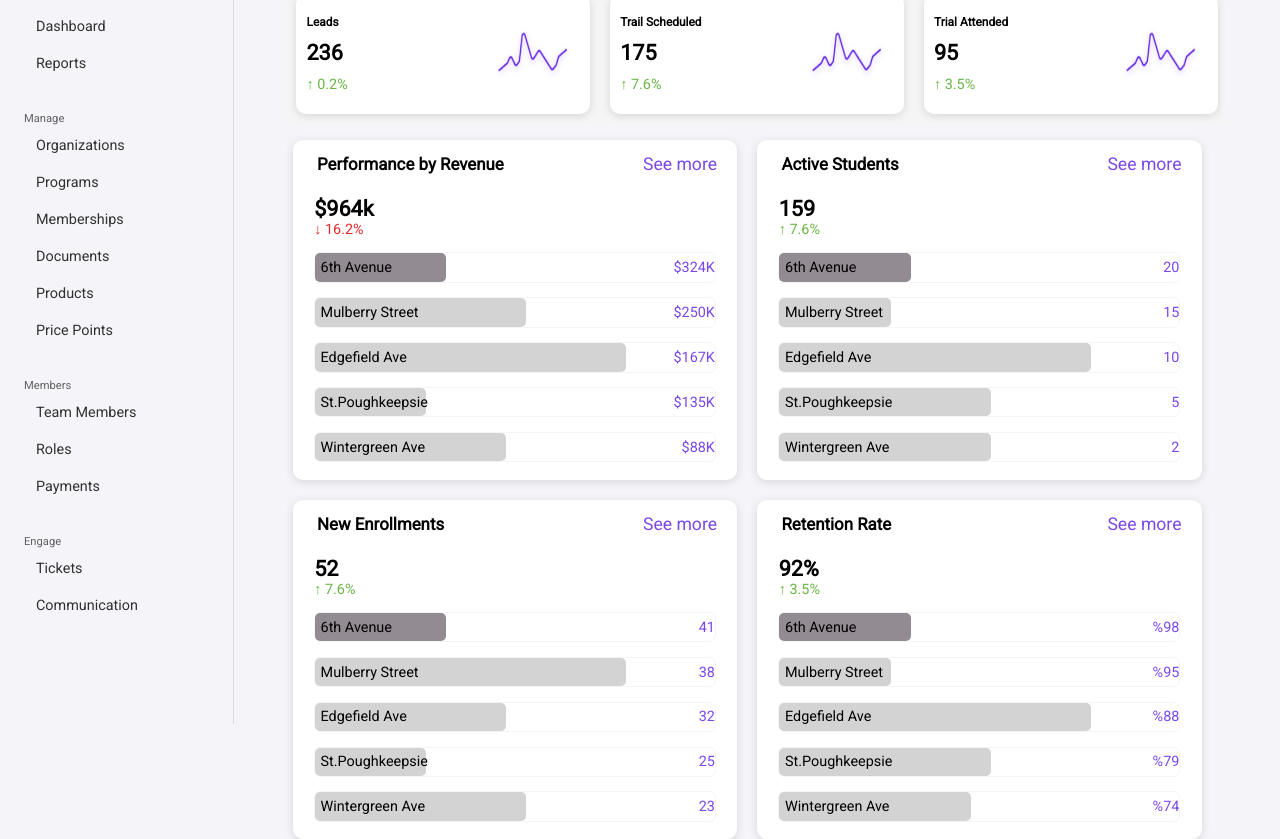
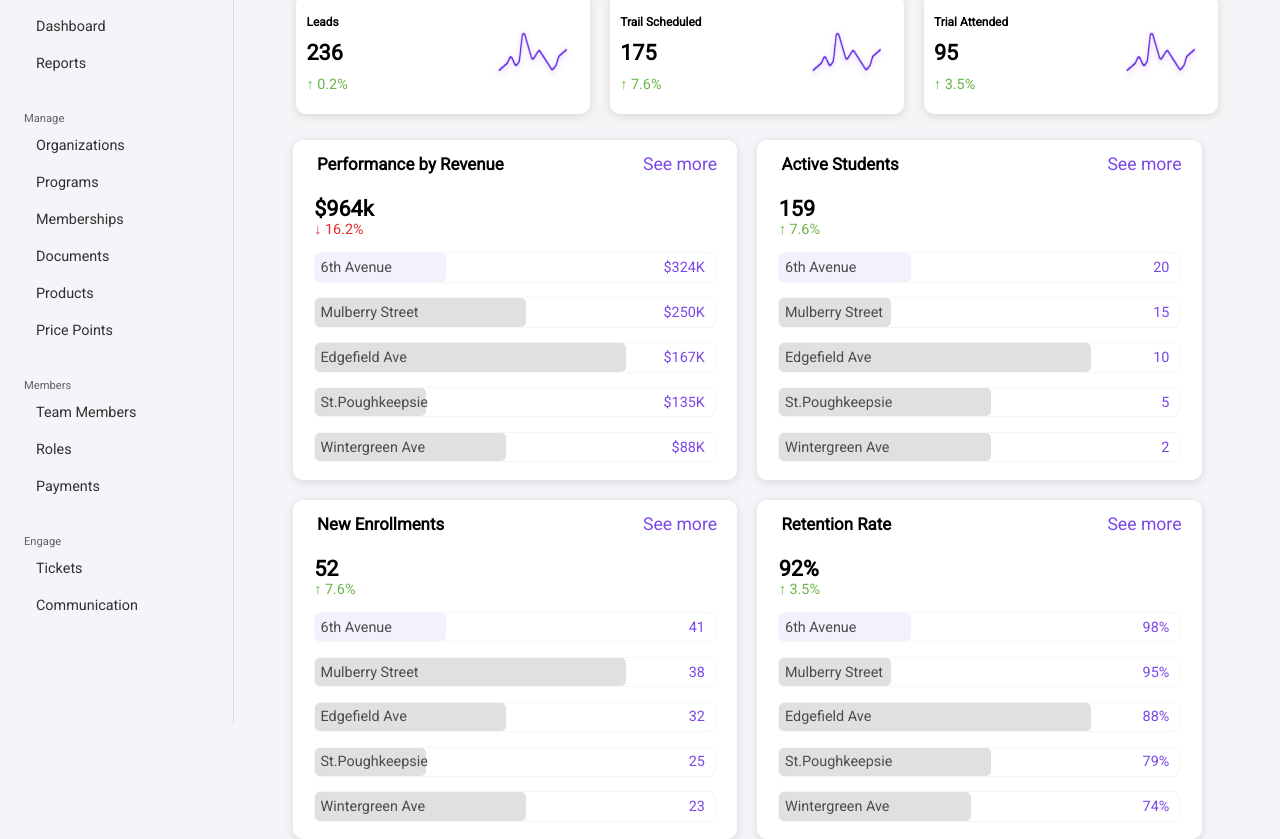
Before and after one commit to evcgit/dashboard, a plain HTML site: page index.html in a window 1280 px wide. Shown: the part 76-915 px from the top of the page. Drawn offline with Linux system fonts and the light colour scheme.

Commit message:
color adjustments

```diff
--- a/_base.scss
+++ b/_base.scss
@@ -4,7 +4,7 @@ $whitesmoke: whitesmoke;
 $greenpercentcolor: #69b645;
 $redpercentcolor: #e12b2b;
 $purpletext: #7a48e8;
-$purplebar:  rgb(146, 139, 146);
+$purplebar:  #f0eafc;
 $greybar: lightgrey;
 %imgsize {
     width: 100px;
@@ -62,5 +62,5 @@ $greybar: lightgrey;
     padding: .4em;
     background: $greybar;
     border-radius: 5px;
-    opacity: 100%;
+    opacity: 70%;
 }
--- a/index.html
+++ b/index.html
@@ -270,14 +270,14 @@
                         <div class="dataContainer1">
                             <span class="dataTitle">6th Avenue</span>
                         </div>
-                        <span class="dataInput">%98</span>
+                        <span class="dataInput">98%</span>
                     </div>
 
                     <div class="progressBar">
                         <div class="dataContainer4">
                             <span class="dataTitle">Mulberry Street</span>
                         </div>
-                        <span class="dataInput">%95</span>
+                        <span class="dataInput">95%</span>
 
                     </div>
 
@@ -285,7 +285,7 @@
                         <div class="dataContainer3">
                             <span class="dataTitle">Edgefield Ave</span>
                         </div>
-                        <span class="dataInput">%88</span>
+                        <span class="dataInput">88%</span>
 
                     </div>
 
@@ -293,7 +293,7 @@
                         <div class="dataContainer2">
                             <span class="dataTitle">St.Poughkeepsie</span>
                         </div>
-                        <span class="dataInput">%79</span>
+                        <span class="dataInput">79%</span>
 
                     </div>
 
@@ -301,7 +301,7 @@
                         <div class="dataContainer5">
                             <span class="dataTitle">Wintergreen Ave</span>
                         </div>
-                        <span class="dataInput">%74</span>
+                        <span class="dataInput">74%</span>
 
                     </div>
 
--- a/style.scss
+++ b/style.scss
@@ -127,6 +127,7 @@ button{
     width: 30%;
     background-color: base.$purplebar;
     border-radius: 5px;
+    opacity: 70%;
 }
 .dataContainer2{
    @extend %dataContainers;
@@ -150,4 +151,8 @@ button{
 }
 .dataInput{
     color: base.$purpletext;
+    margin-right: 10px;
 }
+.dataTitle{
+    opacity: 100%;
+}
```
Also changed, not shown: style.css, 1 other file.
